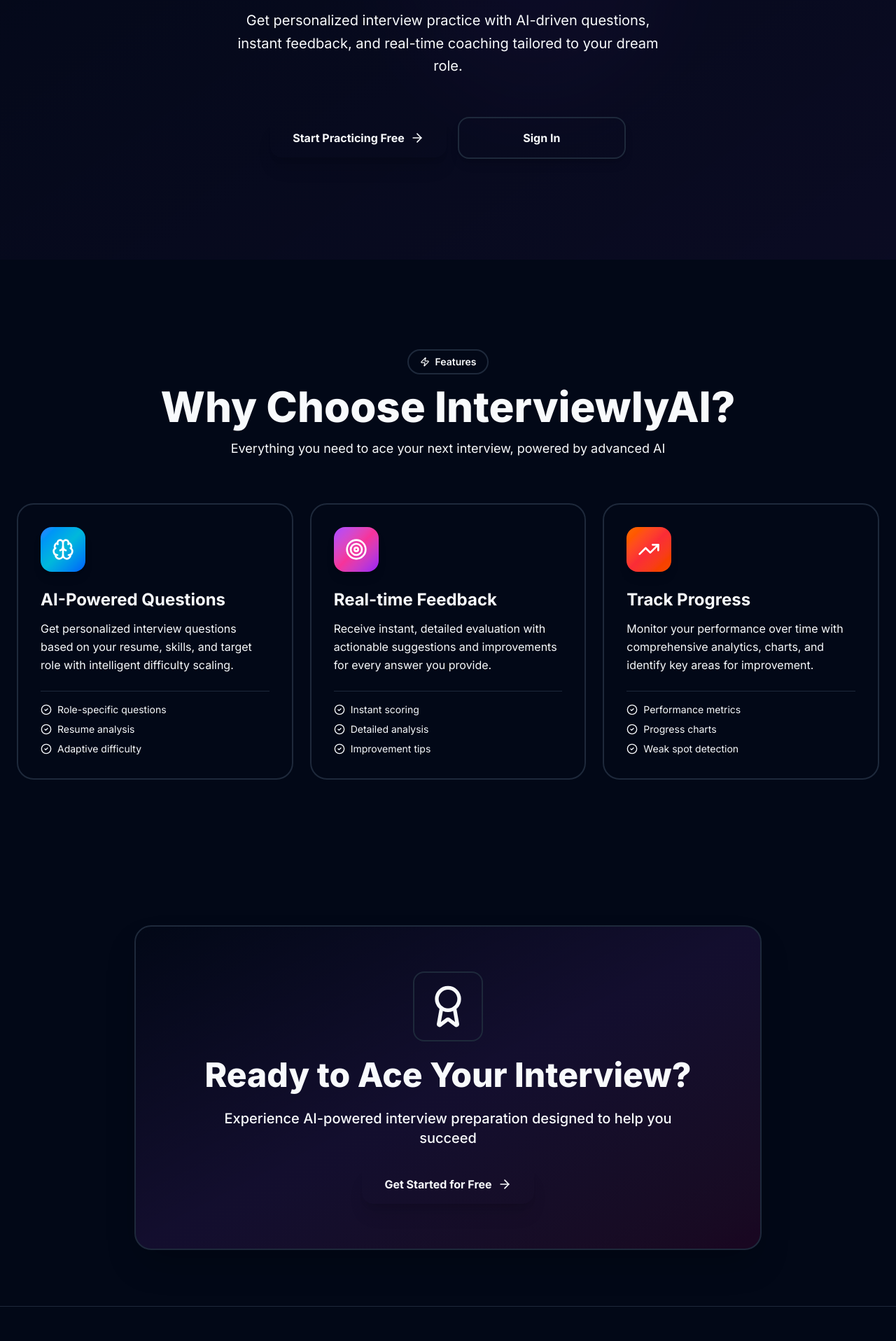
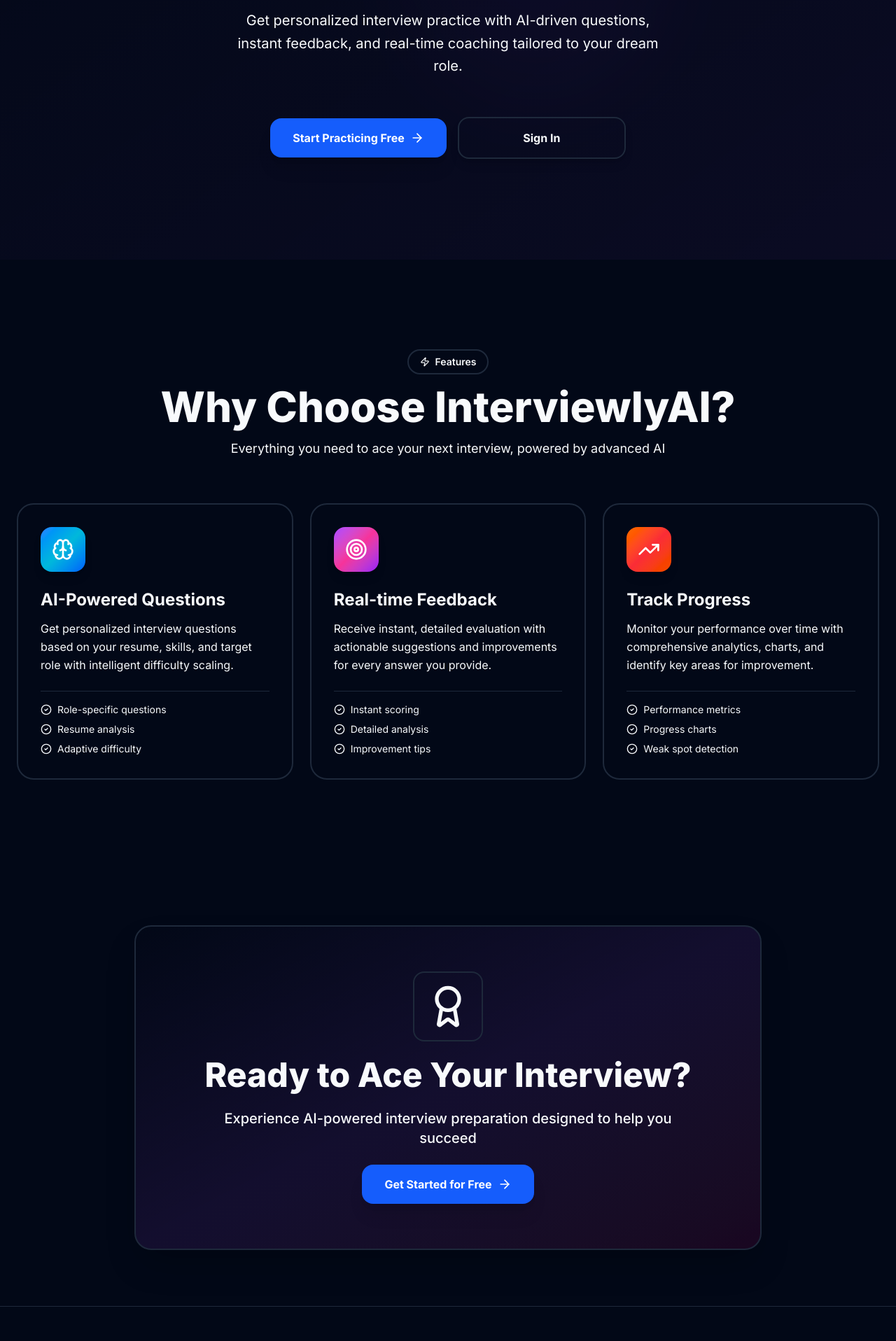
Before and after one commit to ritesh-negii/interviewly-ai, a Next.js app: page / in a window 1280 px wide. Shown: the part 571-2487 px from the top of the page at 70% size. Built offline with nearby package versions, Linux system fonts and the light colour scheme.

Commit message:
improve button visibility

```diff
--- a/src/app/page.tsx
+++ b/src/app/page.tsx
@@ -66,7 +66,7 @@
                 <>
                   <Link
                     href="/signup"
-                    className="group relative inline-flex items-center justify-center rounded-xl sm:rounded-2xl bg-primary hover:bg-primary/90 px-6 sm:px-8 py-3.5 sm:py-4 text-sm sm:text-base font-bold text-primary-foreground shadow-xl hover:shadow-2xl hover:shadow-primary/30 transition-all duration-300 hover:scale-105 sm:min-w-[240px]"
+                    className="group relative inline-flex items-center justify-center rounded-xl sm:rounded-2xl bg-blue-600 hover:bg-blue-700 px-6 sm:px-8 py-3.5 sm:py-4 text-sm sm:text-base font-bold text-white shadow-xl hover:shadow-2xl hover:shadow-blue-500/30 transition-all duration-300 hover:scale-105 sm:min-w-[240px]"
                   >
                     <span className="flex items-center gap-2 whitespace-nowrap">
                       Start Practicing Free
@@ -85,7 +85,7 @@
               {isAuthenticated && (
                  <Link
                     href="/dashboard"
-                    className="group relative inline-flex items-center justify-center rounded-xl sm:rounded-2xl bg-primary hover:bg-primary/90 px-6 sm:px-8 py-3.5 sm:py-4 text-sm sm:text-base font-bold text-primary-foreground shadow-xl hover:shadow-2xl hover:shadow-primary/30 transition-all duration-300 hover:scale-105 sm:min-w-[240px]"
+                    className="group relative inline-flex items-center justify-center rounded-xl sm:rounded-2xl bg-blue-600 hover:bg-blue-700 px-6 sm:px-8 py-3.5 sm:py-4 text-sm sm:text-base font-bold text-white shadow-xl hover:shadow-2xl hover:shadow-blue-500/30 transition-all duration-300 hover:scale-105 sm:min-w-[240px]"
                   >
                     <span className="flex items-center gap-2">
                       Go to Dashboard
@@ -159,7 +159,7 @@
               {!isAuthenticated && (
                 <Link
                   href="/signup"
-                  className="inline-flex items-center justify-center gap-2 rounded-xl sm:rounded-2xl bg-primary hover:bg-primary/90 text-primary-foreground px-6 sm:px-8 py-3.5 sm:py-4 text-sm sm:text-base font-bold shadow-xl hover:shadow-2xl hover:scale-105 transition-all duration-300"
+                  className="inline-flex items-center justify-center gap-2 rounded-xl sm:rounded-2xl bg-blue-600 hover:bg-blue-700 text-white px-6 sm:px-8 py-3.5 sm:py-4 text-sm sm:text-base font-bold shadow-xl hover:shadow-2xl hover:scale-105 transition-all duration-300"
                 >
                   Get Started for Free
                   <ArrowRight className="h-4 w-4 sm:h-5 sm:w-5" />
```
